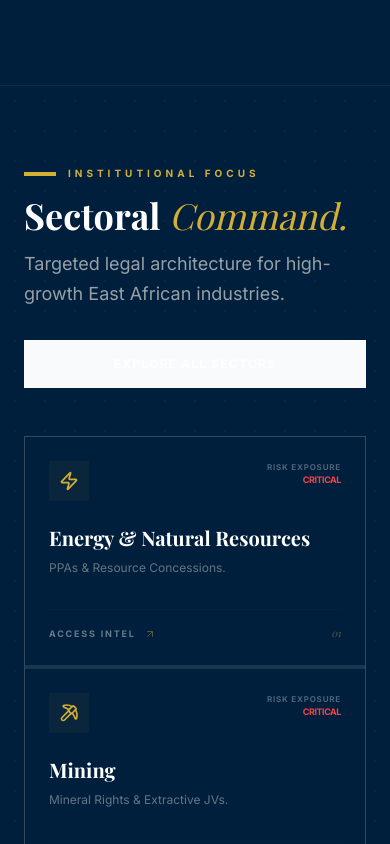
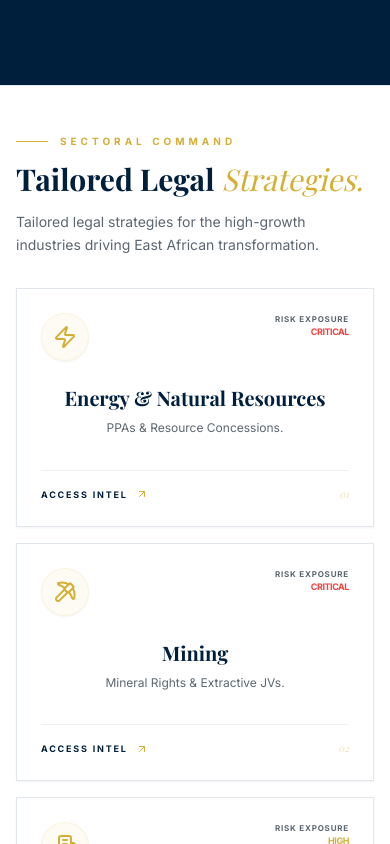
Before and after one commit to haadi0/law, a Next.js app: page / in a window 390 px wide. Shown: the part 4720-5564 px from the top of the page. Built offline with nearby package versions, Linux system fonts and the light colour scheme; a web font is replaced by a local one.

Commit message:
Redesign the Sectoral Command section to ensure clean UI/UX for mobile d

```diff
--- a/src/components/sections/SectoralCommand.tsx
+++ b/src/components/sections/SectoralCommand.tsx
@@ -142,84 +142,91 @@ export default function SectoralCommand() {
   const [selectedIndustry, setSelectedIndustry] = useState<IndustrySector | null>(null);
 
   return (
-    <section className="py-20 bg-primary text-white overflow-hidden relative border-y border-white/5">
-      {/* Abstract Background Pattern */}
-      <div className="absolute inset-0 z-0 opacity-5 pointer-events-none">
-        <div className="absolute inset-0" style={{ backgroundImage: 'radial-gradient(circle, #D4AF37 1px, transparent 1px)', backgroundSize: '30px 30px' }}></div>
-      </div>
-
-      <div className="container mx-auto px-6 lg:px-12 relative z-10">
-        {/* Condensed Header */}
-        <div className="flex flex-col lg:flex-row lg:items-end justify-between mb-12 gap-8">
-          <div className="max-w-xl space-y-4">
+    <section className="py-12 md:py-24 bg-white overflow-hidden relative border-y border-border">
+      <div className="container mx-auto px-4 md:px-6 lg:px-12 relative z-10">
+        {/* Compact Header */}
+        <div className="flex flex-col lg:flex-row lg:items-end justify-between mb-8 md:mb-12 gap-6">
+          <div className="max-w-2xl space-y-3">
             <div className="flex items-center gap-3">
-              <div className="h-1 w-8 bg-accent"></div>
-              <span className="text-[10px] uppercase tracking-[0.4em] font-bold text-accent">Institutional Focus</span>
+              <div className="h-[1px] w-8 bg-accent"></div>
+              <span className="text-[10px] uppercase tracking-[0.4em] font-bold text-accent">Sectoral Command</span>
             </div>
-            <h2 className="text-4xl md:text-6xl font-headline font-bold leading-none">
-              Sectoral <span className="text-accent italic font-normal">Command.</span>
+            <h2 className="text-3xl md:text-5xl lg:text-6xl font-headline font-bold text-primary leading-tight">
+              Tailored Legal <span className="text-accent italic font-normal">Strategies.</span>
             </h2>
-            <p className="text-lg text-primary-foreground/60 font-light leading-relaxed">
-              Targeted legal architecture for high-growth East African industries.
+            <p className="text-sm md:text-lg text-muted-foreground font-light leading-relaxed">
+              Tailored legal strategies for the high-growth industries driving East African transformation.
             </p>
           </div>
-          <Button asChild variant="outline" className="border-white/10 text-white hover:bg-white/5 hover:border-accent rounded-none h-12 px-8 text-xs font-bold tracking-widest">
-            <Link href="/industries">EXPLORE ALL SECTORS</Link>
-          </Button>
         </div>
 
-        {/* Dense Intelligence Grid */}
-        <div className="grid grid-cols-1 md:grid-cols-12 gap-1 bg-white/10 border border-white/10">
+        {/* Dense Intelligence Grid - Mobile First */}
+        <div className="grid grid-cols-1 md:grid-cols-12 gap-4 md:gap-6 lg:gap-1 bg-white md:bg-border/10 md:border md:border-border">
           {INDUSTRIES.map((industry, idx) => (
             <motion.div
               key={industry.id}
-              initial={{ opacity: 0 }}
-              whileInView={{ opacity: 1 }}
+              initial={{ opacity: 0, y: 10 }}
+              whileInView={{ opacity: 1, y: 0 }}
               viewport={{ once: true }}
               transition={{ delay: idx * 0.05 }}
+              whileHover={{ scale: 1.02 }}
+              whileTap={{ scale: 0.98 }}
               onClick={() => setSelectedIndustry(industry)}
               className={cn(
-                "group relative bg-primary p-6 lg:p-8 flex flex-col justify-between cursor-pointer transition-all duration-500 hover:bg-white/5",
+                "group relative bg-white p-6 md:p-8 flex flex-col justify-between cursor-pointer transition-all duration-500 border border-border md:border-none shadow-sm md:shadow-none hover:shadow-xl hover:z-20",
                 industry.size === 'large' ? 'md:col-span-6 lg:col-span-4' :
                 industry.size === 'medium' ? 'md:col-span-6 lg:col-span-4' :
-                'md:col-span-4 lg:col-span-2'
+                'md:col-span-6 lg:col-span-2'
               )}
             >
               <div className="space-y-6">
                 <div className="flex justify-between items-start">
-                  <div className="w-10 h-10 bg-accent/5 flex items-center justify-center text-accent group-hover:scale-110 transition-transform duration-500">
-                    <industry.icon className="w-5 h-5" />
+                  <div className="w-12 h-12 bg-accent/5 rounded-full flex items-center justify-center text-accent group-hover:bg-accent group-hover:text-white transition-all duration-500 shadow-sm border border-accent/10">
+                    <industry.icon className="w-6 h-6" />
                   </div>
                   <div className="flex flex-col items-end">
-                    <span className="text-[8px] uppercase tracking-widest text-white/30 font-bold">Risk Exposure</span>
+                    <span className="text-[8px] uppercase tracking-widest text-muted-foreground font-bold">Risk Exposure</span>
                     <span className={cn(
                       "text-[9px] font-bold uppercase tracking-tighter",
                       industry.riskLevel === 'Critical' ? 'text-destructive' :
-                      industry.riskLevel === 'High' ? 'text-accent' : 'text-green-500'
+                      industry.riskLevel === 'High' ? 'text-accent' : 'text-green-600'
                     )}>
                       {industry.riskLevel}
                     </span>
                   </div>
                 </div>
 
-                <div className="space-y-2">
-                  <h3 className="text-xl font-headline font-bold text-white group-hover:text-accent transition-colors leading-tight">
+                <div className="space-y-2 text-center md:text-left">
+                  <h3 className="text-xl md:text-2xl font-headline font-bold text-primary group-hover:text-accent transition-colors leading-tight">
                     {industry.name}
                   </h3>
-                  <p className="text-xs text-primary-foreground/40 font-light leading-relaxed line-clamp-2">
+                  <p className="text-xs text-muted-foreground font-light leading-relaxed line-clamp-2">
                     {industry.tagline}
                   </p>
                 </div>
               </div>
 
-              <div className="mt-8 pt-4 border-t border-white/5 flex justify-between items-center opacity-40 group-hover:opacity-100 transition-opacity">
-                <span className="text-[9px] font-bold uppercase tracking-[0.2em] flex items-center gap-2">
+              {/* Reveal indicator on desktop, always visible on mobile */}
+              <div className="mt-8 pt-4 border-t border-border/50 flex justify-between items-center opacity-100 md:opacity-0 md:group-hover:opacity-100 transition-opacity">
+                <span className="text-[9px] font-bold uppercase tracking-[0.2em] flex items-center gap-2 text-primary">
                   Access Intel <ArrowUpRight className="w-3 h-3 text-accent" />
                 </span>
-                <span className="text-[10px] font-headline italic text-accent">0{idx + 1}</span>
+                <span className="text-[10px] font-headline italic text-accent/40">0{idx + 1}</span>
               </div>
+
+              {/* Subtle hover underline */}
+              <div className="absolute bottom-0 left-0 w-0 h-0.5 bg-accent transition-all duration-500 group-hover:w-full" />
             </motion.div>
           ))}
+        </div>
+
+        {/* Final CTA */}
+        <div className="mt-12 md:mt-16 text-center">
+          <Button asChild size="lg" className="bg-primary text-white hover:bg-accent rounded-none h-14 md:h-16 px-8 md:px-12 text-sm md:text-base font-bold transition-all shadow-xl group">
+            <Link href="/industries" className="flex items-center gap-2">
+              LEARN MORE ABOUT OUR TAILORED SERVICES <ChevronRight className="w-4 h-4 group-hover:translate-x-1 transition-transform" />
+            </Link>
+          </Button>
         </div>
       </div>
 
@@ -232,7 +239,7 @@ export default function SectoralCommand() {
               animate={{ opacity: 1 }}
               exit={{ opacity: 0 }}
               onClick={() => setSelectedIndustry(null)}
-              className="fixed inset-0 bg-primary/80 backdrop-blur-md z-[100]"
+              className="fixed inset-0 bg-primary/40 backdrop-blur-sm z-[100]"
             />
 
             <motion.div
@@ -242,31 +249,31 @@ export default function SectoralCommand() {
               transition={{ type: 'spring', damping: 30, stiffness: 200 }}
               className="fixed top-0 right-0 h-full w-full md:max-w-xl bg-white shadow-2xl z-[110] flex flex-col text-primary"
             >
-              {/* Panel Header - High Density */}
-              <div className="p-6 lg:p-8 border-b flex justify-between items-center bg-white sticky top-0 z-20">
+              {/* Panel Header */}
+              <div className="p-6 md:p-8 border-b flex justify-between items-center bg-white sticky top-0 z-20">
                 <div className="space-y-1">
                   <div className="flex items-center gap-2">
                     <TrendingUp className="w-3 h-3 text-accent" />
                     <span className="text-accent font-bold text-[9px] tracking-[0.4em] uppercase">Sectoral Intelligence Briefing</span>
                   </div>
-                  <h3 className="text-3xl font-headline font-bold leading-none">{selectedIndustry.name}</h3>
+                  <h3 className="text-2xl md:text-3xl font-headline font-bold leading-none">{selectedIndustry.name}</h3>
                 </div>
                 <button
                   onClick={() => setSelectedIndustry(null)}
-                  className="p-3 hover:bg-secondary rounded-none transition-colors border border-primary/5"
+                  className="p-3 hover:bg-secondary rounded-full transition-colors border border-border"
                   aria-label="Close Briefing"
                 >
                   <X className="w-5 h-5" />
                 </button>
               </div>
 
-              {/* Panel Content - Tight & Professional */}
-              <div className="flex-1 overflow-y-auto p-6 lg:p-10 space-y-10">
+              {/* Panel Content */}
+              <div className="flex-1 overflow-y-auto p-6 md:p-10 space-y-10">
                 <section className="space-y-3">
                   <h4 className="text-[9px] font-bold uppercase tracking-widest text-muted-foreground flex items-center gap-2">
                     <div className="w-1 h-1 bg-accent rounded-full"></div> Executive Summary
                   </h4>
-                  <p className="text-base text-primary font-light leading-relaxed">
+                  <p className="text-base md:text-lg text-primary font-light leading-relaxed">
                     {selectedIndustry.overview}
                   </p>
                 </section>
@@ -292,7 +299,7 @@ export default function SectoralCommand() {
                     </h4>
                     <div className="space-y-3">
                       {selectedIndustry.considerations.map((item, i) => (
-                        <div key={i} className="flex items-center gap-3 text-sm font-light border-b border-primary/5 pb-2">
+                        <div key={i} className="flex items-center gap-3 text-sm font-light border-b border-border pb-2">
                           <div className="w-1 h-1 bg-accent/40 rounded-full"></div>
                           <span>{item}</span>
                         </div>
@@ -316,9 +323,9 @@ export default function SectoralCommand() {
                 </div>
               </div>
 
-              {/* Panel Footer - Strong CTA */}
-              <div className="p-6 lg:p-8 border-t bg-secondary/10 flex flex-col gap-4">
-                <Button asChild className="w-full bg-primary text-white py-7 text-sm font-bold rounded-none hover:bg-accent transition-all group">
+              {/* Panel Footer */}
+              <div className="p-6 md:p-8 border-t bg-secondary/10 flex flex-col gap-4">
+                <Button asChild className="w-full bg-primary text-white py-7 text-sm font-bold rounded-none hover:bg-accent transition-all group shadow-lg">
                   <Link href="/contact" onClick={() => setSelectedIndustry(null)}>
                     REQUEST CONFIDENTIAL BRIEFING <ChevronRight className="ml-2 w-4 h-4 group-hover:translate-x-1 transition-transform" />
                   </Link>
```
